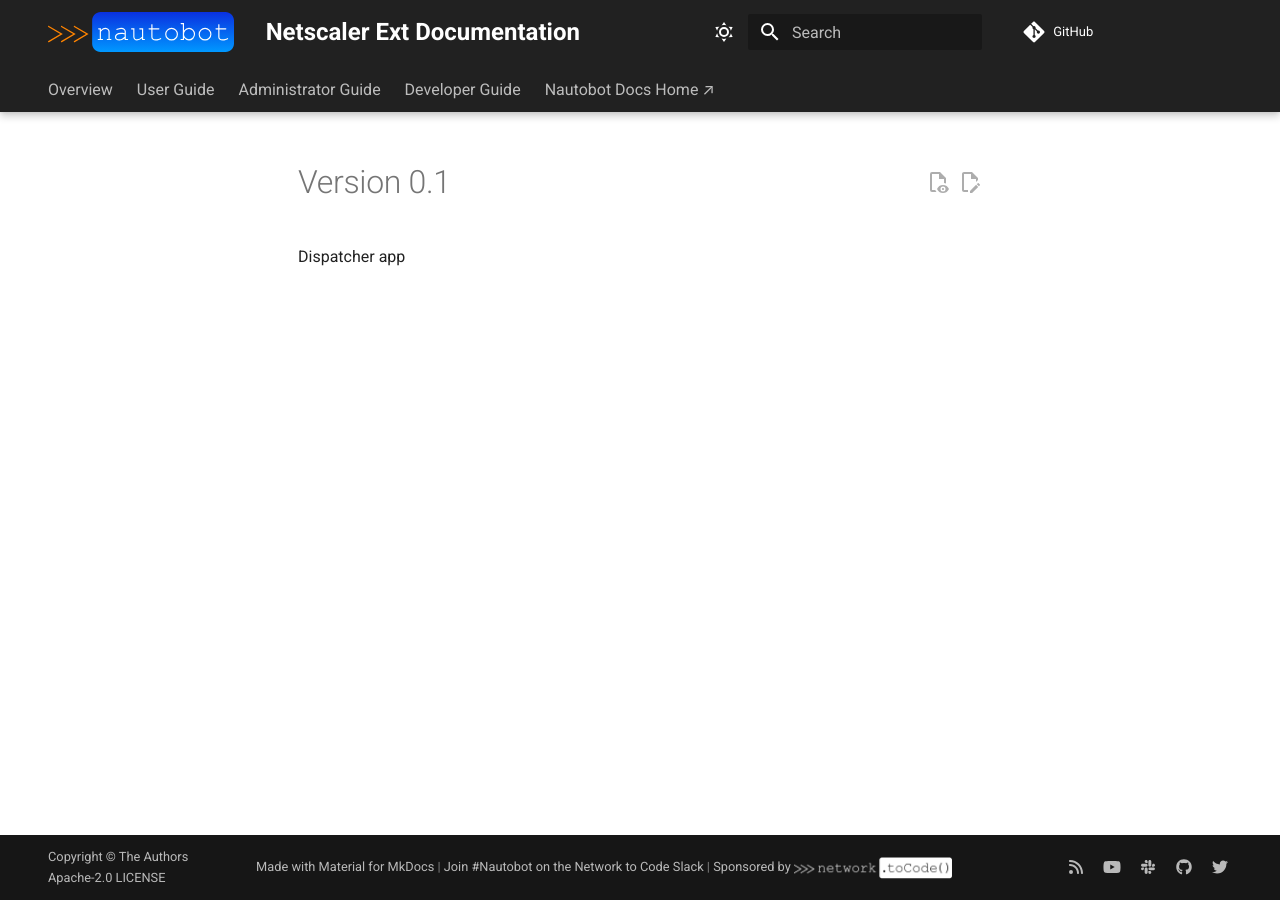
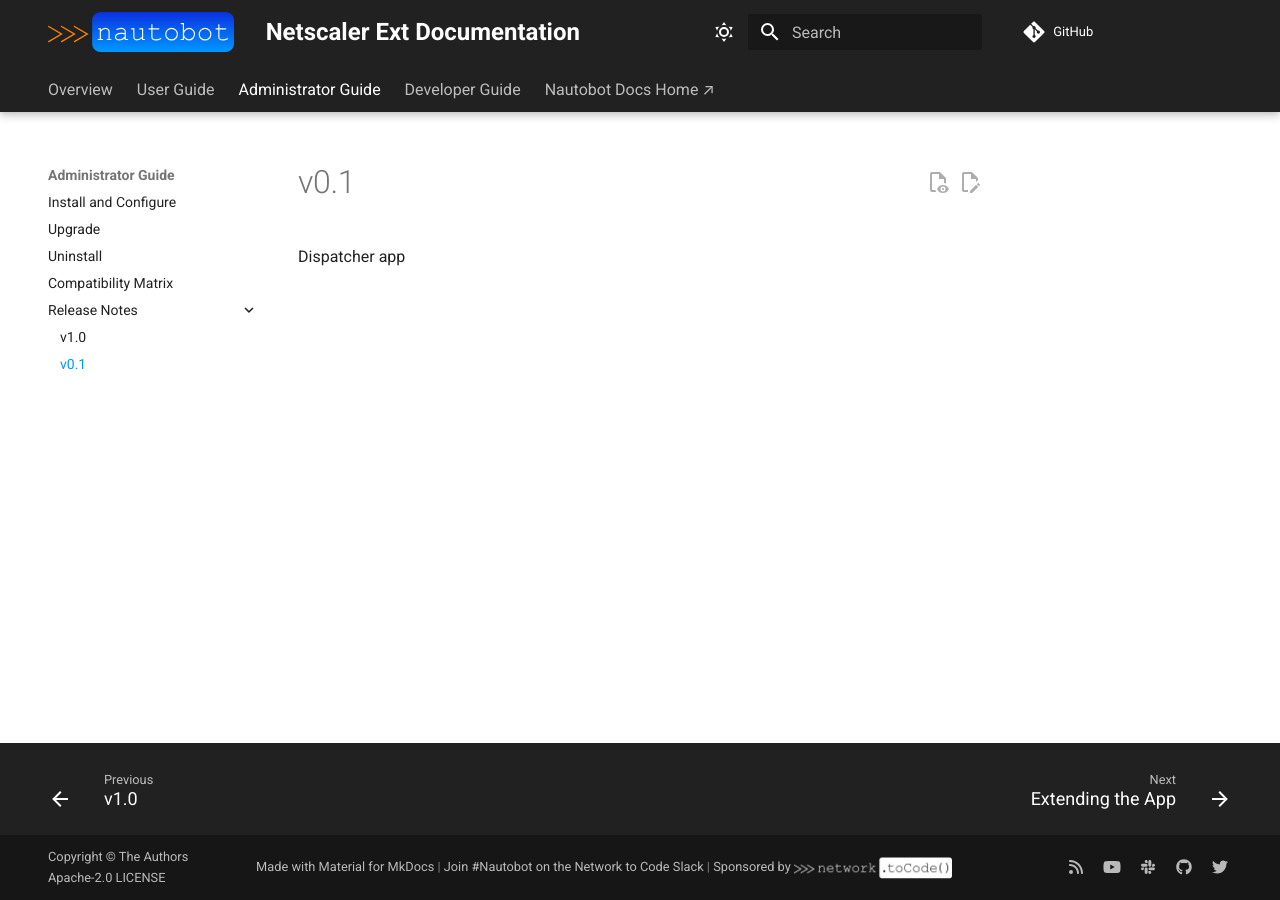
Before and after one commit to huacchob/nautobot-app-netscaler-ext, an MkDocs documentation site: the page built from docs/version_0.1.md, in a window 1280 px wide. Built offline with MkDocs 1.6.1 and Material for MkDocs 9.7.7, drawn with Linux system fonts in a browser that asks for light colours; comment, search, counter and statistics services are not loaded.

Commit message:
adding release note to mkdocs

```diff
--- a/mkdocs.yml
+++ b/mkdocs.yml
@@ -119,6 +119,7 @@
       - Release Notes:
           - "admin/release_notes/index.md"
           - v1.0: "admin/release_notes/version_1.0.md"
+          - v0.1: "version_0.1.md"
   - Developer Guide:
       - Extending the App: "dev/extending.md"
       - Contributing to the App: "dev/contributing.md"
```
